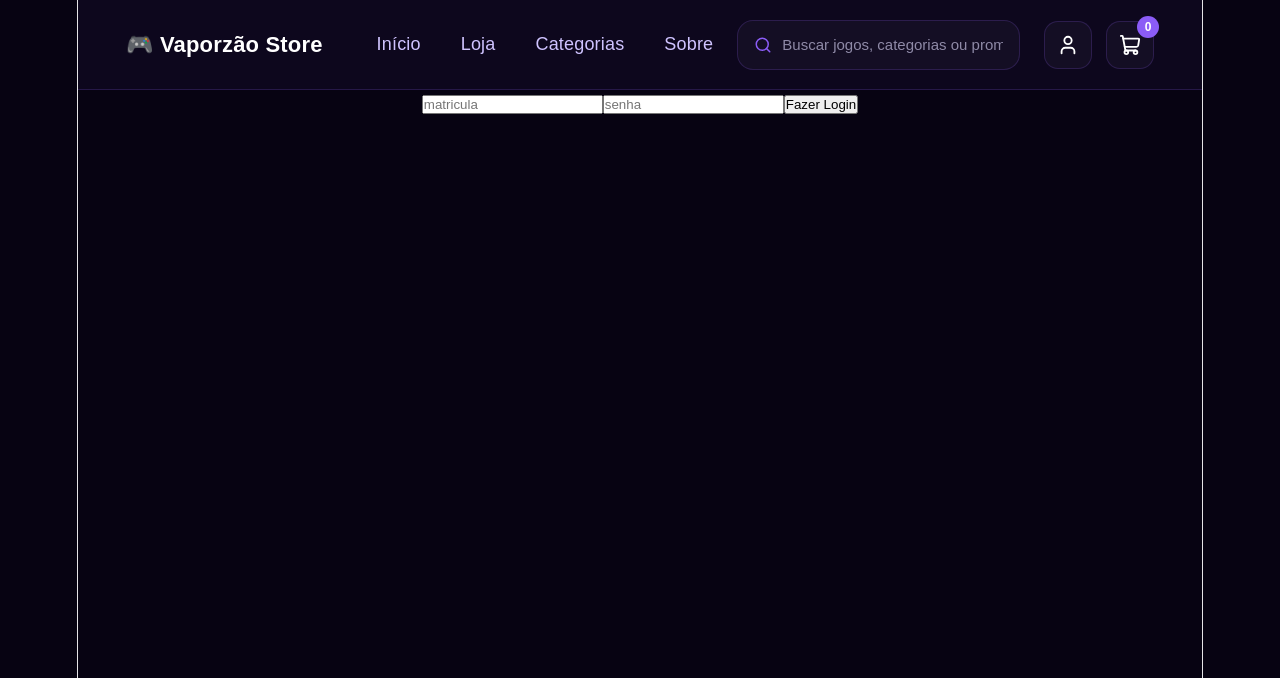
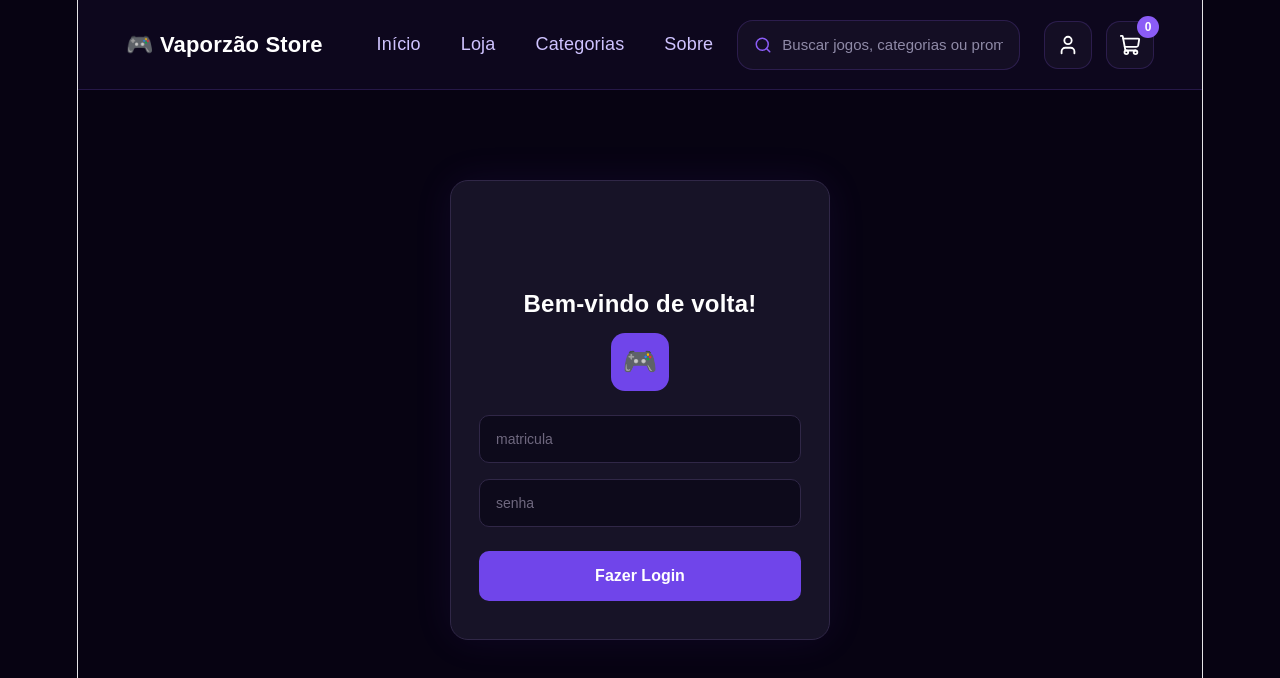
Before and after one commit to CristhianDeJesusAlmeida/Projeto-Vaporzao, a React (Vite) app: page /login in a window 1280 px wide. Shown: the top 678 px of the page. Built offline with nearby package versions, Linux system fonts and the light colour scheme.

Commit message:
Css bonito

```diff
--- a/src/pages/LoginPage.jsx
+++ b/src/pages/LoginPage.jsx
@@ -1,3 +1,5 @@
+import "./login.css"
+
 import { useForm } from "../hooks/useForm";
 import { loginToken } from "../components/LoginToken"
 
@@ -12,7 +14,7 @@ export const LoginPage = () => {
     }
 
     return (
-        <form onSubmit={handleClick}>
+        <form className="login-form" onSubmit={handleClick}>
             <input
                 name="matricula"
                 value={form ?.matricula || ""}
--- /dev/null
+++ b/src/pages/login.css
@@ -0,0 +1,92 @@
+.login-form {
+  width: 380px;
+  min-height: 420px;
+
+  margin: 90px auto 0;
+
+  background: #171327;
+  border: 1px solid #302747;
+  border-radius: 18px;
+
+  padding: 38px 28px;
+
+  display: flex;
+  flex-direction: column;
+  gap: 16px;
+
+  box-shadow: 0 0 40px rgba(124, 77, 255, 0.08);
+}
+
+.login-form::before {
+  content: "🎮";
+  width: 58px;
+  height: 58px;
+
+  margin: 0 auto 8px;
+
+  background: #7045ea;
+  border-radius: 14px;
+
+  display: flex;
+  align-items: center;
+  justify-content: center;
+
+  font-size: 28px;
+}
+
+.login-form::after {
+  content: "Bem-vindo de volta!";
+
+  color: white;
+  font-size: 24px;
+  font-weight: bold;
+  text-align: center;
+
+  order: -1;
+  margin-top: 72px;
+}
+
+.login-form input {
+  height: 48px;
+
+  background: #0d0a1b;
+  border: 1px solid #302747;
+  border-radius: 10px;
+
+  padding: 0 16px;
+
+  color: white;
+  font-size: 14px;
+
+  outline: none;
+}
+
+.login-form input::placeholder {
+  color: #6f687f;
+}
+
+.login-form input:focus {
+  border-color: #7045ea;
+}
+
+.login-form button {
+  height: 50px;
+
+  margin-top: 8px;
+
+  border: none;
+  border-radius: 10px;
+
+  background: #7045ea;
+  color: white;
+
+  font-size: 16px;
+  font-weight: bold;
+
+  cursor: pointer;
+  transition: 0.3s;
+}
+
+.login-form button:hover {
+  background: #8b5cf6;
+}
```
